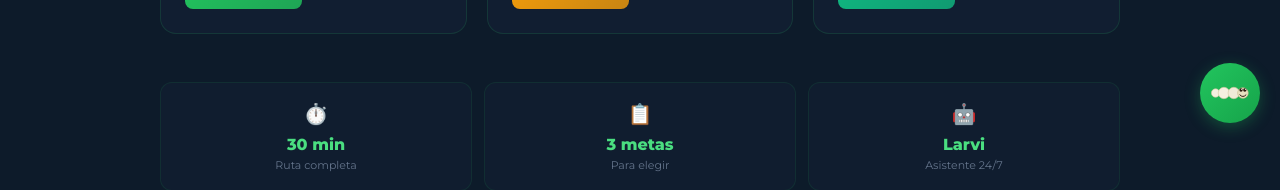
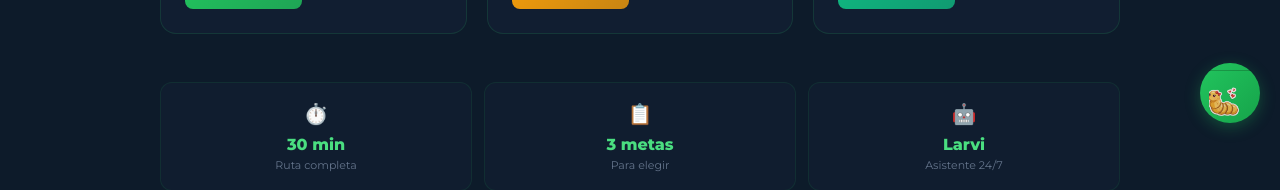
Before and after one commit to coronelzuth/prolarva, a Next.js app: page / in a window 1280 px wide. Shown: the part 657-847 px from the top of the page. Built offline with nearby package versions, Linux system fonts and the light colour scheme.

Commit message:
feat: mascota real de Larvi con moño rojo en lugar del SVG

```diff
--- a/src/components/Larvi.tsx
+++ b/src/components/Larvi.tsx
@@ -146,18 +146,12 @@ const tree: Record<string, ConversationNode> = {
   },
 };
 
-const LarviSVG = ({ width = 36 }: { width?: number }) => (
-  <svg viewBox="0 0 50 34" width={width} height={Math.round(width * 0.68)} fill="none" xmlns="http://www.w3.org/2000/svg">
-    <circle cx="6" cy="17" r="5.5" fill="#f5f0e0" stroke="#d4c8a0" strokeWidth="0.8"/>
-    <circle cx="17" cy="17" r="7.5" fill="#f5f0e0" stroke="#d4c8a0" strokeWidth="0.8"/>
-    <circle cx="30" cy="17" r="7.5" fill="#f0ead8" stroke="#d4c8a0" strokeWidth="0.8"/>
-    <circle cx="42" cy="17" r="7" fill="#e8e0c0" stroke="#c8ba88" strokeWidth="0.8"/>
-    <circle cx="39.5" cy="13" r="2.2" fill="#2a1b0f"/>
-    <circle cx="40.3" cy="12.2" r="0.7" fill="white"/>
-    <circle cx="44.5" cy="13" r="2.2" fill="#2a1b0f"/>
-    <circle cx="45.3" cy="12.2" r="0.7" fill="white"/>
-    <path d="M38 19.5 Q42 24 46 19.5" stroke="#2a1b0f" strokeWidth="1.3" strokeLinecap="round"/>
-  </svg>
+const LarviSVG = ({ size = 40 }: { size?: number }) => (
+  <img
+    src="/larvi-mascota.png"
+    alt="Larvi"
+    style={{ width: size, height: size, objectFit: 'contain', display: 'block' }}
+  />
 );
 
 export default function Larvi() {
@@ -204,7 +198,7 @@ export default function Larvi() {
         }}>
           {/* Header */}
           <div style={{ padding: '12px 16px', borderBottom: '1px solid rgba(34,197,94,0.2)', display: 'flex', alignItems: 'center', gap: 10, background: 'rgba(34,197,94,0.08)' }}>
-            <LarviSVG width={32} />
+            <LarviSVG size={36} />
             <div>
               <div style={{ fontWeight: 700, fontSize: 14, color: '#4ade80' }}>Larvi</div>
               <div style={{ fontSize: 11, color: '#64748b' }}>Asistente BSF</div>
@@ -276,7 +270,7 @@ export default function Larvi() {
         }}
         title="Hablar con Larvi"
       >
-        <LarviSVG width={38} />
+        <LarviSVG size={46} />
       </button>
     </>
   );
```
Also changed, not shown: public/larvi-mascota.png (added).
